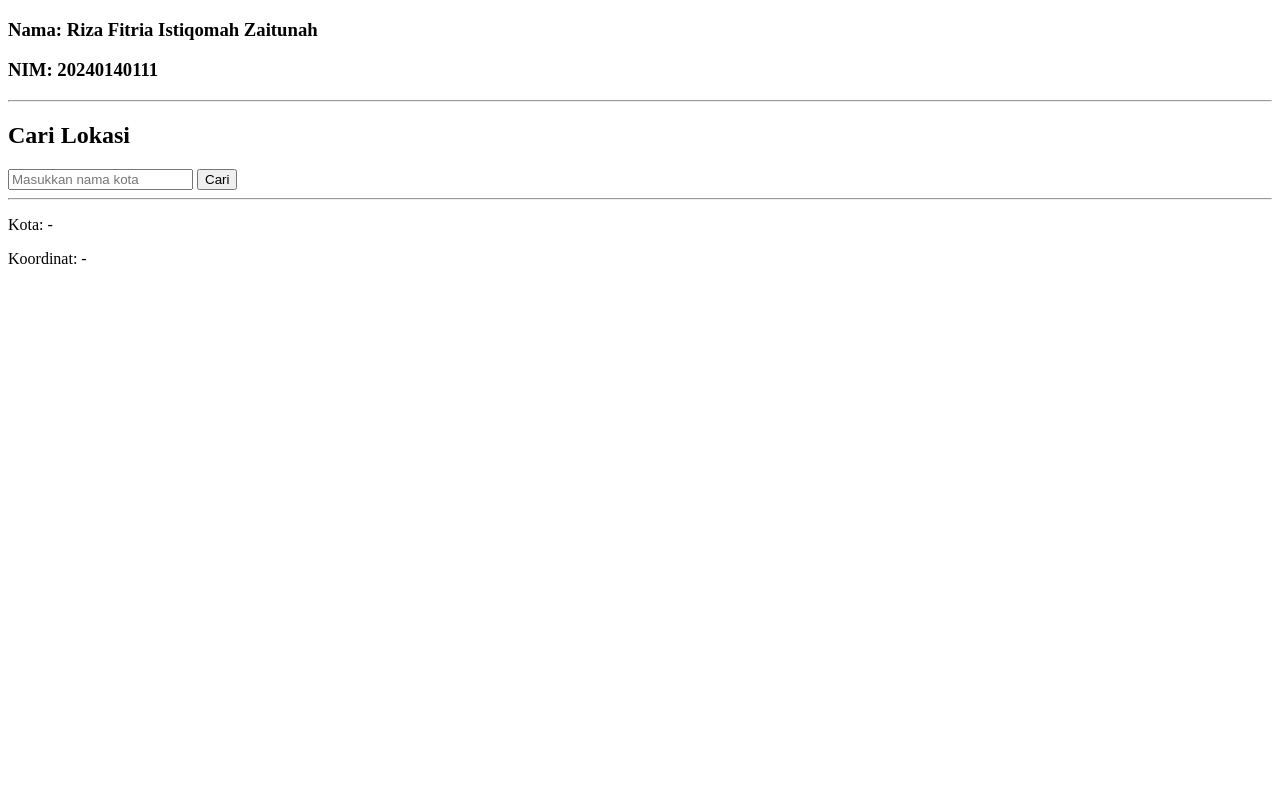
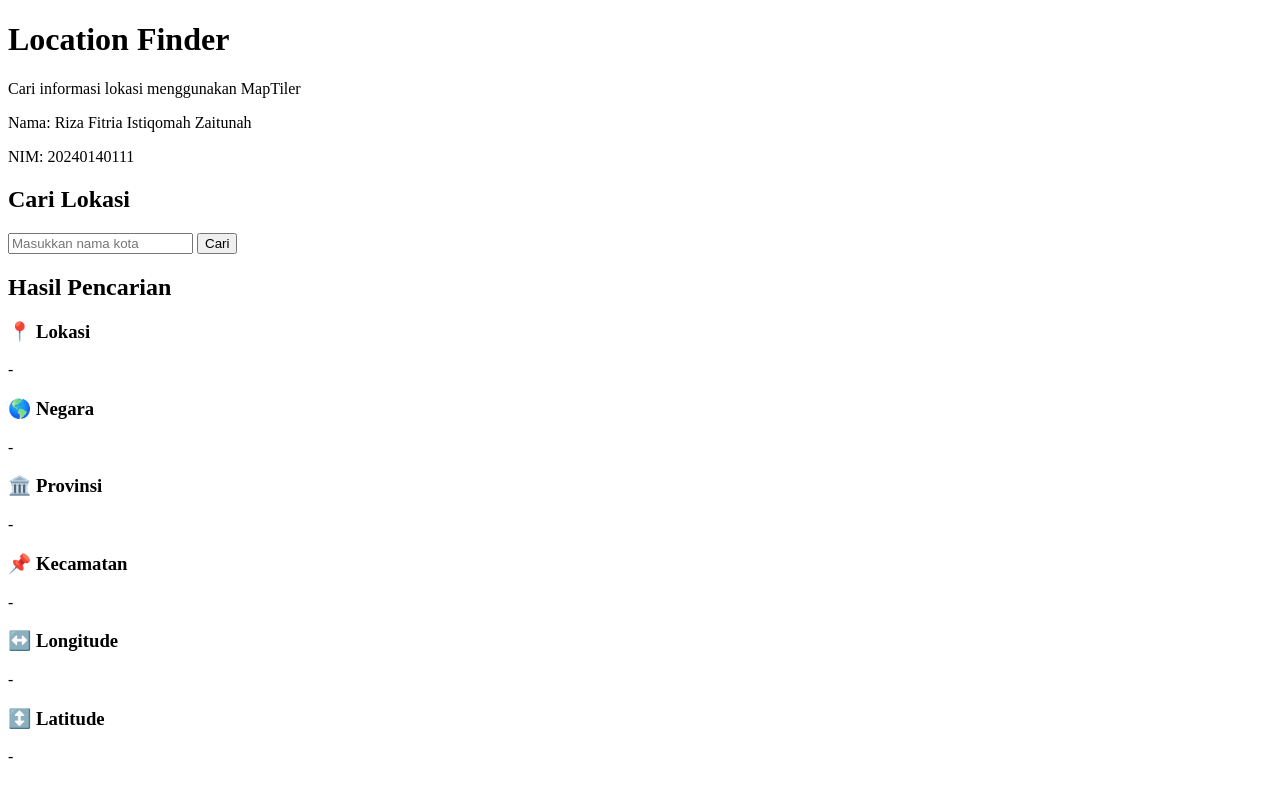
Before and after one commit to anneisza/111_WeatherAPI, a website: page public/index.html in a window 1280 px wide. Drawn offline with Linux system fonts and the light colour scheme.

Commit message:
Perbaikan interface html

```diff
--- a/public/index.html
+++ b/public/index.html
@@ -3,15 +3,26 @@
 <head>
     <meta charset="UTF-8">
     <meta name="viewport" content="width=device-width, initial-scale=1.0">
-    <title>Geolocation</title>
+    <title>Location Finder</title>
 </head>
 
 <body>
-    <h3>Nama: Riza Fitria Istiqomah Zaitunah</h3>
-    <h3>NIM: 20240140111</h3>
+    <header>
+        <h1>Location Finder</h1>
+        <p>Cari informasi lokasi menggunakan MapTiler</p>
+    </header>
+    <main>
+        <section>
+            <p>
+                Nama: Riza Fitria Istiqomah Zaitunah
+            </p>
+            <p>
+                NIM: 20240140111
+            </p>
+        </section>
+    </main>
 
-    <hr>
-
+    <section>
             <h2>Cari Lokasi</h2>
 
             <input
@@ -21,42 +32,98 @@
             >
 
             <button onclick="cariLokasi()">Cari</button>
+    </section>
+            <h2>Hasil Pencarian</h2>
 
-    <hr>
+            <div>
+                <h3>📍 Lokasi</h3>
+                <p id="lokasi">-</p>
+            </div>
 
-    <p>
-        Kota:
-        <span id="lokasi">-</span>
-    </p>
+            <div>
+                <h3>🌎 Negara</h3>
+                <p id="negara">-</p>
+            </div>
 
-    <p>
-        Koordinat:
-        <span id="koordinat">-</span>
-    </p>
+            <div>
+                <h3>🏛️ Provinsi</h3>
+                <p id="provinsi">-</p>
+            </div>
+
+            <div>
+                <h3>📌 Kecamatan</h3>
+                <p id="kecamatan">-</p>
+            </div>
+
+            <div>
+                <h3>↔️ Longitude</h3>
+                <p id="longitude">-</p>
+            </div>
+
+            <div>
+                <h3>↕️ Latitude</h3>
+                <p id="latitude">-</p>
+            </div>
+    <section>
+
+    </section>
 
         <script>
+
         function cariLokasi() {
+
             const kota = document.getElementById("inputLokasi").value;
 
+            // Mengecek input kosong
+            if (!kota) {
+                alert("Silakan masukkan lokasi terlebih dahulu.");
+                return;
+            }
+
             fetch(`/api/lokasi?kota=${encodeURIComponent(kota)}`)
+
                 .then(response => response.json())
+
                 .then(data => {
+
                     console.log(data);
 
+                    // Jika terjadi error dari backend
                     if (data.message) {
                         alert(data.message);
                         return;
                     }
 
-                    document.getElementById("lokasi").innerHTML = data.kota;
+                    // Menampilkan data lokasi
+                    document.getElementById("lokasi").innerHTML =
+                        data.lokasi;
 
-                    document.getElementById("koordinat").innerHTML =
-                        data.koordinat;
+                    document.getElementById("negara").innerHTML =
+                        data.negara;
+
+                    document.getElementById("provinsi").innerHTML =
+                        data.provinsi;
+
+                    document.getElementById("kecamatan").innerHTML =
+                        data.kecamatan;
+
+                    document.getElementById("longitude").innerHTML =
+                        data.longitude;
+
+                    document.getElementById("latitude").innerHTML =
+                        data.latitude;
+
                 })
+
                 .catch(error => {
+
                     console.error(error);
+
+                    alert("Terjadi kesalahan saat mengambil data.");
+
                 });
         }
+
     </script>
 </body>
 </html>
```
Lines whose indentation alone changed are shown as unchanged.
